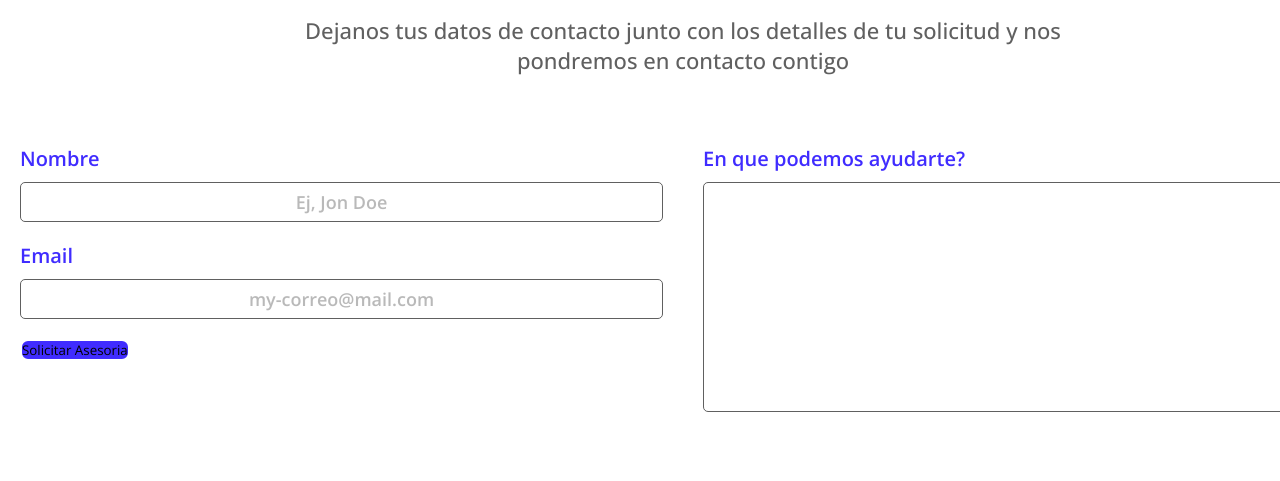
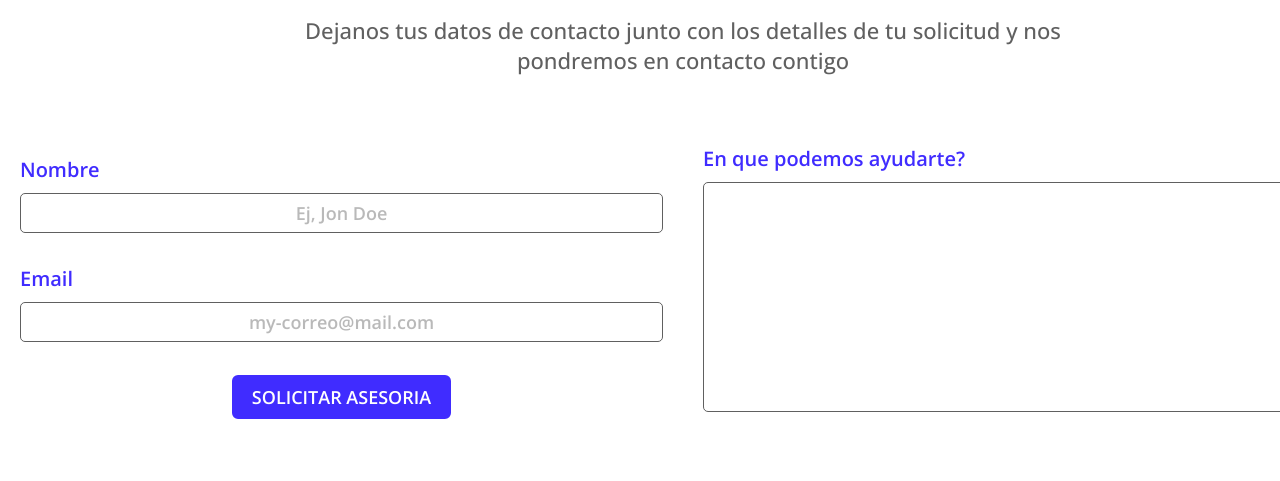
Before and after one commit to Cristian-ADSI/poliandino-H04, a plain HTML site: page contact.html in a window 1280 px wide. Shown: the part 237-718 px from the top of the page. Drawn offline with nearby package versions, Linux system fonts and the light colour scheme.

Commit message:
form Configuration 01

```diff
--- a/sass/components/_contact.scss
+++ b/sass/components/_contact.scss
@@ -23,6 +23,9 @@
         margin-bottom: 50px;
 
         &__group {
+            display: flex;
+            justify-content: space-evenly;
+            flex-direction: column;
             padding: 20px;
             width: 50%;
         }
@@ -67,6 +70,11 @@
             height: 230px;
         }
 
+        .btn {
+
+            align-self: center;
+        }
+
     }
 }
 
@@ -79,6 +87,7 @@
             padding: 0;
             margin-bottom: 50px;
         }
+
         .form {
             &__group {
                 padding: 20px;
--- a/sass/components/_templates.scss
+++ b/sass/components/_templates.scss
@@ -22,7 +22,12 @@
     border-radius: 8px;
     border: solid 2px $white;
     background-color: $white;
-    transition: all ease .2s;
+    color: $white;
+    display: block;
+    font-size: 18px;
+    font-weight: 600;
+    padding: 10px 20px;
+    text-transform: uppercase;
 
     &__link {
         color: $main-gray;
```
Also changed, not shown: css/style-about.min.css, css/style-contact.min.css, css/style-home.min.css, css/style-services.min.css, 4 other files.
